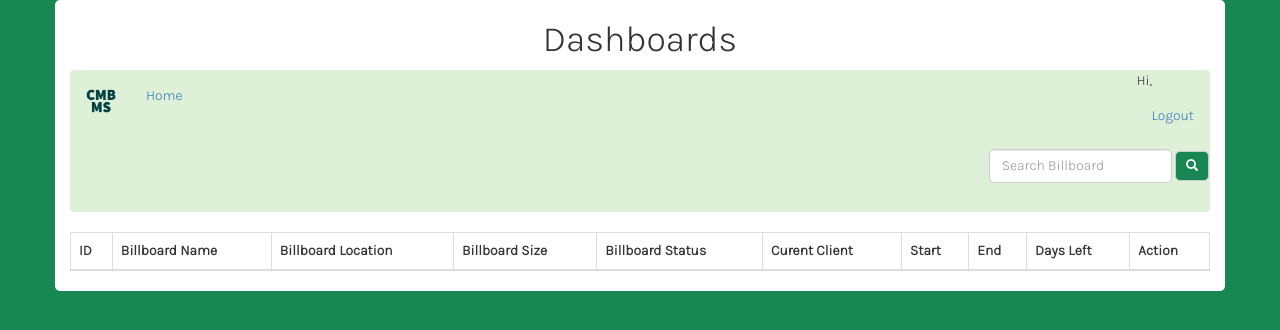
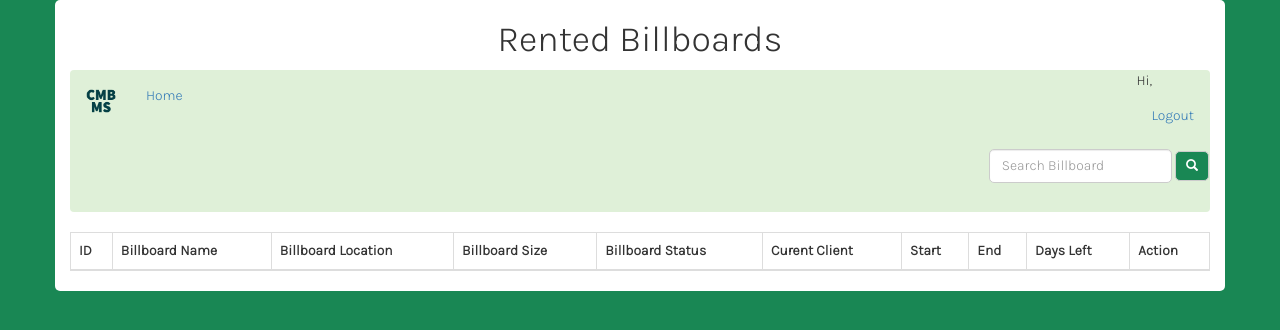
Before and after one commit to keenan256/centurion-media-billboards-ms, a PHP site: page /rentedBillboards.php in a window 1280 px wide. Shown: the top 330 px of the page. Run offline with PHP 8.4, Linux system fonts and the light colour scheme; the visitor is signed in with stand-in values (Sample User, id 1); lists and menus that the app fills with data are empty; some libraries are stand-ins or nearby versions.

Commit message:
fix for naming

```diff
--- a/availableBillboards.php
+++ b/availableBillboards.php
@@ -78,7 +78,7 @@ $firstname = $stmt->fetchColumn();
 
 <body>
     <div class="container">
-        <h1>Dashboards</h1>
+        <h1>Available Billboards</h1>
         <!-- Navigation bar with logo and links to home, register, login, and logout -->
         <nav class="navbar bg-success">
             <div class="container-fluid">
--- a/rentedBillboards.php
+++ b/rentedBillboards.php
@@ -78,7 +78,7 @@ $firstname = $stmt->fetchColumn();
 
 <body>
     <div class="container">
-        <h1>Dashboards</h1>
+        <h1>Rented Billboards</h1>
         <!-- Navigation bar with logo and links to home, register, login, and logout -->
         <nav class="navbar bg-success">
             <div class="container-fluid">
```
